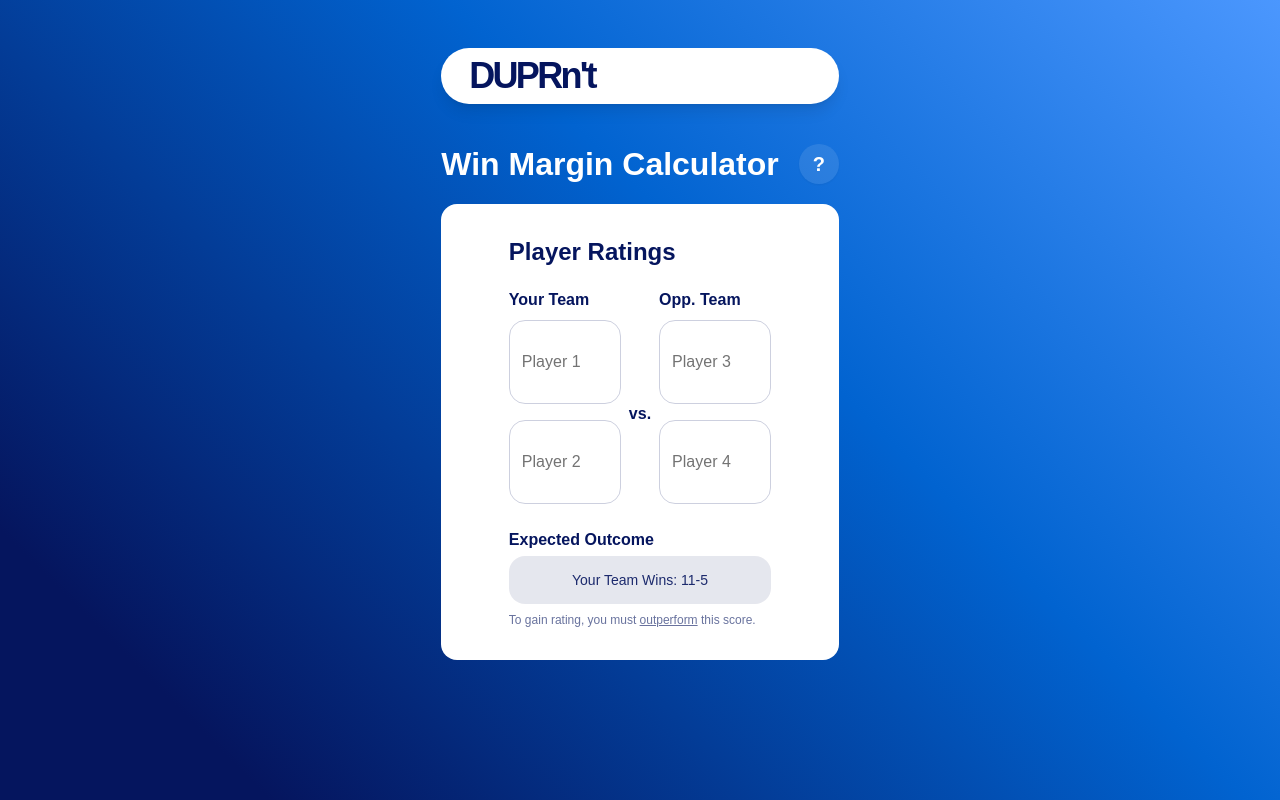
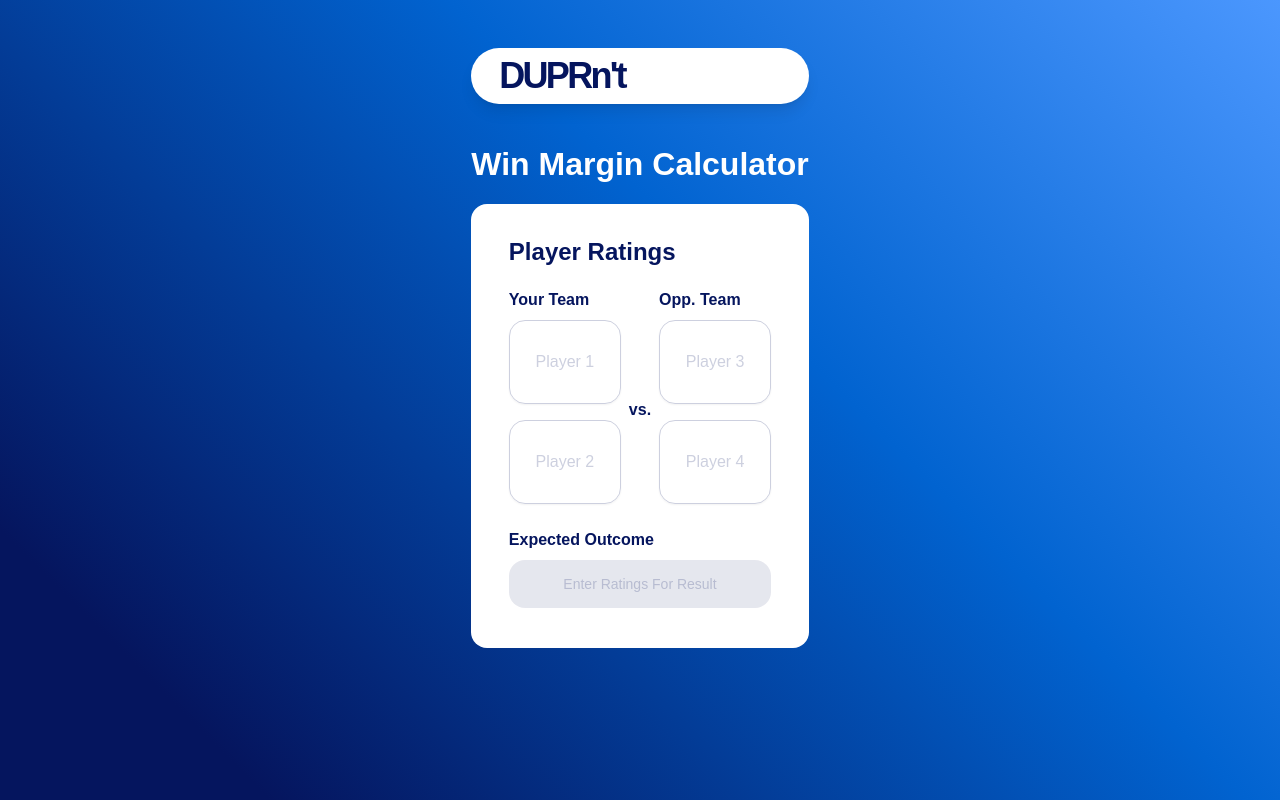
Before and after one commit to RESPRiT/dupr-calc, a React (Vite) app: page / in a window 1280 px wide. Built offline with nearby package versions, Linux system fonts and the light colour scheme.

Commit message:
V0.1 Basic Functionality

```diff
--- a/index.html
+++ b/index.html
@@ -4,7 +4,8 @@
     <meta charset="UTF-8" />
     <link rel="icon" type="image/svg+xml" href="/vite.svg" />
     <meta name="viewport" content="width=device-width, initial-scale=1.0" />
-    <title>DUPR Win Margin Calculator</title>
+    <meta name="theme-color" content="#05155e"/>
+    <title>DUPRn't - The Unofficial DUPR Win Margin Calculator</title>
   </head>
   <body>
     <div id="root"></div>
--- a/package.json
+++ b/package.json
@@ -4,7 +4,7 @@
   "version": "0.0.0",
   "type": "module",
   "scripts": {
-    "dev": "vite",
+    "dev": "vite --host 0.0.0.0",
     "build": "tsc -b && vite build",
     "lint": "eslint .",
     "preview": "vite preview"
@@ -31,6 +31,8 @@
     "eslint-plugin-react-hooks": "^5.2.0",
     "eslint-plugin-react-refresh": "^0.4.20",
     "globals": "^16.3.0",
+    "prettier": "^3.6.2",
+    "prettier-plugin-classnames": "^0.8.2",
     "tw-animate-css": "^1.3.6",
     "typescript": "~5.8.3",
     "typescript-eslint": "^8.35.1",
--- a/src/App.tsx
+++ b/src/App.tsx
@@ -8,15 +8,13 @@ import "./App.css";
 
 function App() {
   return (
-    <body className="bg mx-4 flex justify-center">
+    <div className="bg mx-5 flex justify-center">
       <div className="">
-
         <Header />
         <Calculator />
         <Footer />
-
       </div>
-    </body>
+    </div>
   );
 }
 
--- a/src/components/Calculator.css
+++ b/src/components/Calculator.css
@@ -1,7 +1,7 @@
 @import "tailwindcss";
 
 @theme {
-  --font-display: 'Inter Variable', sans-serif;
+  --font-display: "Inter Variable", sans-serif;
   --color-navy-900: rgb(5 21 94);
 }
 
@@ -10,14 +10,9 @@ h1 {
 }
 
 h2 {
-  @apply text-xl md:text-2xl font-semibold;
+  @apply text-xl md:text-2xl font-semibold text-navy-900;
 }
 
 h3 {
   @apply text-sm md:text-base font-semibold text-navy-900;
 }
-
-.rating-input {
-  @apply w-28 h-21 mb-4 rounded-2xl border border-navy-900/20 shadow-none;
-  @apply text-sm md:text-base font-normal
-}
--- a/src/components/Calculator.tsx
+++ b/src/components/Calculator.tsx
@@ -1,47 +1,132 @@
-import { Button } from "@/components/ui/button";
-import { Input } from "@/components/ui/input";
+import { useState, type ChangeEvent } from "react";
+//import { Button } from "@/components/ui/button";
+import RatingInput from "./RatingInput";
+import { calculateMargin } from "@/utils/dupr";
 
 import "./Calculator.css";
 
+type RatingFields = {
+  one: string;
+  two: string;
+  three: string;
+  four: string;
+};
+
+const initial: RatingFields = { one: "", two: "", three: "", four: "" };
+
 function Calculator() {
+  const [fields, setFields] = useState<RatingFields>(initial);
+
+  function isValid(input: string) {
+    return /^[0-9]\.[0-9]{3}$/.test(input);
+  }
+
+  function allValid(): boolean {
+    return (
+      isValid(fields.one) &&
+      isValid(fields.two) &&
+      isValid(fields.three) &&
+      isValid(fields.four)
+    );
+  }
+
+  function handleInput(e: ChangeEvent<HTMLInputElement>) {
+    const { name, value } = e.currentTarget;
+    if (/^$|^[0-9](?:\.[0-9]{0,3})?$/.test(value)) {
+      setFields((f) => ({ ...f, [name]: value }));
+    }
+  }
+
+  function formatResults(): string {
+    const { winner, higherScore, lowerScore } = calculateMargin(
+      Object.values(fields).map((n) => Number.parseFloat(n)),
+      11,
+    );
+
+    if (higherScore === lowerScore) {
+      return "No Clear Favorite";
+    } else if (winner === "Your") {
+      return `${winner} Team Wins: ${higherScore}-${lowerScore}`;
+    } else {
+      return `${winner} Team Wins: ${lowerScore}-${higherScore}`;
+    }
+  }
+
   return (
-    <main className="mt-10">
+    <main className="mt-5 md:mt-10">
       <div className="flex justify-between items-center">
-        <h1>
-          Win Margin Calculator
-        </h1>
-        <Button className="w-10 h-10 ml-5 rounded-full bg-white/10
-            hover:bg-white/30 cursor-pointer">
-          <span className="text-xl font-extrabold text-white opacity-100">?</span>
-        </Button>
+        <h1>Win Margin Calculator</h1>
+        {/*<Button
+          className="w-10 h-10 ml-5 rounded-full bg-white/10 hover:bg-white/30
+            active:bg-black/10 cursor-pointer"
+        >
+          <span className="text-xl font-extrabold text-white opacity-100">
+            ?
+          </span>
+        </Button>*/}
       </div>
-      <div className="bg-white p-5 pt-8 md:pb-8 mt-5 rounded-2xl flex flex-col items-center">
+      <div
+        className="bg-white p-5 pt-8 mt-3 md:pb-8 md:mt-5 rounded-2xl flex
+          flex-col items-center duration-200"
+      >
         <div className="flex flex-col max-w-2xs">
           <h2 className="text-navy-900">Player Ratings</h2>
-          <div className="flex justify-between items-center self-center mt-5 w-full">
+          <div
+            className="flex justify-between items-center self-center mt-2
+              md:mt-5 w-full"
+          >
             <div id="team-1">
               <div className="flex flex-col justify-between items-start">
                 <h3 className="mb-2">Your Team</h3>
-                <Input className="rating-input" placeholder="Player 1" />
-                <Input className="rating-input" placeholder="Player 2" />
+                <RatingInput
+                  name="one"
+                  placeholder="Player 1"
+                  value={fields.one}
+                  onChange={handleInput}
+                />
+                <RatingInput
+                  name="two"
+                  placeholder="Player 2"
+                  value={fields.two}
+                  onChange={handleInput}
+                />
               </div>
             </div>
-            <h3 className="mx-2 pt-5">vs.</h3>
+            <h3 className="mx-2 pt-3">vs.</h3>
             <div id="team-2">
               <div className="flex flex-col justify-between items-start">
                 <h3 className="mb-2">Opp. Team</h3>
-                <Input className="rating-input" placeholder="Player 3" />
-                <Input className="rating-input" placeholder="Player 4" />
+                <RatingInput
+                  name="three"
+                  placeholder="Player 3"
+                  value={fields.three}
+                  onChange={handleInput}
+                />
+                <RatingInput
+                  name="four"
+                  placeholder="Player 4"
+                  value={fields.four}
+                  onChange={handleInput}
+                />
               </div>
             </div>
           </div>
           <h3 className="mt-2">Expected Outcome</h3>
-          <div className="bg-navy-900/10 flex justify-center items-center mt-1 h-12 rounded-2xl">
-            <span className="text-sm font-medium text-navy-900/90">
-              Your Team Wins: 11-5
+          <div
+            className="bg-navy-900/10 flex justify-center items-center mt-2 h-12
+              rounded-2xl"
+          >
+            <span
+              className={`text-sm font-medium
+                ${allValid() ? "text-navy-900/90" : "text-navy-900/20"}`}
+            >
+              {allValid() ? formatResults() : "Enter Ratings For Result"}
             </span>
           </div>
-          <span className="text-navy-900/60 text-[0.75rem] md:text-xs font-normal mt-2">
+          <span
+            className={`text-navy-900/50 text-[0.625rem] md:text-xs font-normal
+              mt-2 text-center ${allValid() ? "opacity-100" : "opacity-0 h-0"}`}
+          >
             To gain rating, you must <u>outperform</u> this score.
           </span>
         </div>
--- a/src/components/Header.tsx
+++ b/src/components/Header.tsx
@@ -3,7 +3,7 @@
 function Header() {
   return (
     <header className="rounded-full bg-white h-14 shadow-lg
-        flex justify-between items-center mt-12 px-7">
+        flex justify-between items-center mt-8 md:mt-12 px-7">
       <span className="font-extrabold tracking-[-0.075em] text-4xl text-navy-900">
         DUPRn't
       </span>
--- /dev/null
+++ b/src/components/RatingInput.tsx
@@ -0,0 +1,27 @@
+import { Input } from "@/components/ui/input";
+import type { ComponentProps } from "react";
+
+type RatingInputProps = Omit<ComponentProps<"input">, "value"> & {
+  value: string;
+};
+
+function RatingInput({ value, ...props }: RatingInputProps) {
+  return (
+    <Input
+      className="w-24 md:w-28 h-21 mb-4 rounded-2xl border border-navy-900/20
+        valid:border-navy-900/50 shadow-nonetext-[16px] md:text-base font-normal
+        text-center text-navy-900 placeholder:text-navy-900/20
+        valid:focus-visible:ring-blue-500 transition-shadow duration-400
+        ease-in-out"
+      type="text"
+      inputMode="decimal"
+      pattern="[0-9]\.[0-9]{3}"
+      required
+      maxLength={5}
+      value={value}
+      {...props}
+    />
+  );
+}
+
+export default RatingInput;
--- a/src/components/ui/input.tsx
+++ b/src/components/ui/input.tsx
@@ -1,6 +1,6 @@
-import * as React from "react"
+import * as React from "react";
 
-import { cn } from "@/lib/utils"
+import { cn } from "@/lib/utils";
 
 function Input({ className, type, ...props }: React.ComponentProps<"input">) {
   return (
@@ -8,14 +8,21 @@ function Input({ className, type, ...props }: React.ComponentProps<"input">) {
       type={type}
       data-slot="input"
       className={cn(
-        "file:text-foreground placeholder:text-muted-foreground selection:bg-primary selection:text-primary-foreground dark:bg-input/30 border-input flex h-9 w-full min-w-0 rounded-md border bg-transparent px-3 py-1 text-base shadow-xs transition-[color,box-shadow] outline-none file:inline-flex file:h-7 file:border-0 file:bg-transparent file:text-sm file:font-medium disabled:pointer-events-none disabled:cursor-not-allowed disabled:opacity-50 md:text-sm",
-        "focus-visible:border-ring focus-visible:ring-ring/50 focus-visible:ring-[3px]",
-        "aria-invalid:ring-destructive/20 dark:aria-invalid:ring-destructive/40 aria-invalid:border-destructive",
-        className
+        `file:text-foreground placeholder:text-muted-foreground dark:bg-input/30
+        border-input flex h-9 w-full min-w-0 rounded-md border bg-transparent
+        px-3 py-1 text-base shadow-xs transition-[color,box-shadow] outline-none
+        file:inline-flex file:h-7 file:border-0 file:bg-transparent file:text-sm
+        file:font-medium disabled:pointer-events-none
+        disabled:cursor-not-allowed disabled:opacity-50 md:text-sm`,
+        `focus-visible:border-ring focus-visible:ring-ring/50
+        focus-visible:ring-[3px]`,
+        `aria-invalid:ring-destructive/20 dark:aria-invalid:ring-destructive/40
+        aria-invalid:border-destructive`,
+        className,
       )}
       {...props}
     />
-  )
+  );
 }
 
-export { Input }
+export { Input };
--- a/src/index.css
+++ b/src/index.css
@@ -3,7 +3,7 @@
 @import "@fontsource-variable/inter";
 
 @theme {
-  --font-display: 'Inter Variable', sans-serif;
+  --font-display: "Inter Variable", sans-serif;
   --color-navy-900: rgb(5 21 94);
 }
 
@@ -49,13 +49,13 @@
 
 :root {
   --radius: 0.625rem;
-  --background: oklch(1 0 0);
+  --background: oklch(0 0 0);
   --foreground: oklch(0.145 0 0);
   --card: oklch(1 0 0);
   --card-foreground: oklch(0.145 0 0);
   --popover: oklch(1 0 0);
   --popover-foreground: oklch(0.145 0 0);
-  --primary: oklch(0.205 0 0);
+  --primary: rgb(5 21 94);
   --primary-foreground: oklch(0.985 0 0);
   --secondary: oklch(0.97 0 0);
   --secondary-foreground: oklch(0.205 0 0);
--- a/src/utils/dupr.ts
+++ b/src/utils/dupr.ts
@@ -0,0 +1,25 @@
+export type MarginResults = {
+  winner: "Your" | "Opp.";
+  higherScore: number;
+  lowerScore: number;
+};
+
+export function calculateMargin(
+  ratings: Array<number>,
+  playedTo: number,
+): MarginResults {
+  const youRating = ratings.length == 2 ? ratings[0] : ratings[0] + ratings[1];
+  const oppRating = ratings.length == 2 ? ratings[1] : ratings[2] + ratings[3];
+  const ratingDiff =
+    ratings.length == 2 ? (youRating - oppRating) * 2 : youRating - oppRating;
+
+  const results: MarginResults = {
+    winner: ratingDiff > 0 ? "Your" : "Opp.",
+    higherScore: playedTo,
+    lowerScore: Math.floor(
+      playedTo * (1 - Math.min(Math.max(Math.abs(ratingDiff), 0), 2) / 2),
+    ),
+  };
+
+  return results;
+}
```
Also changed, not shown: src/App.css (+6 -1 lines), 2 other files (tests, documents, lock files or other folders).
